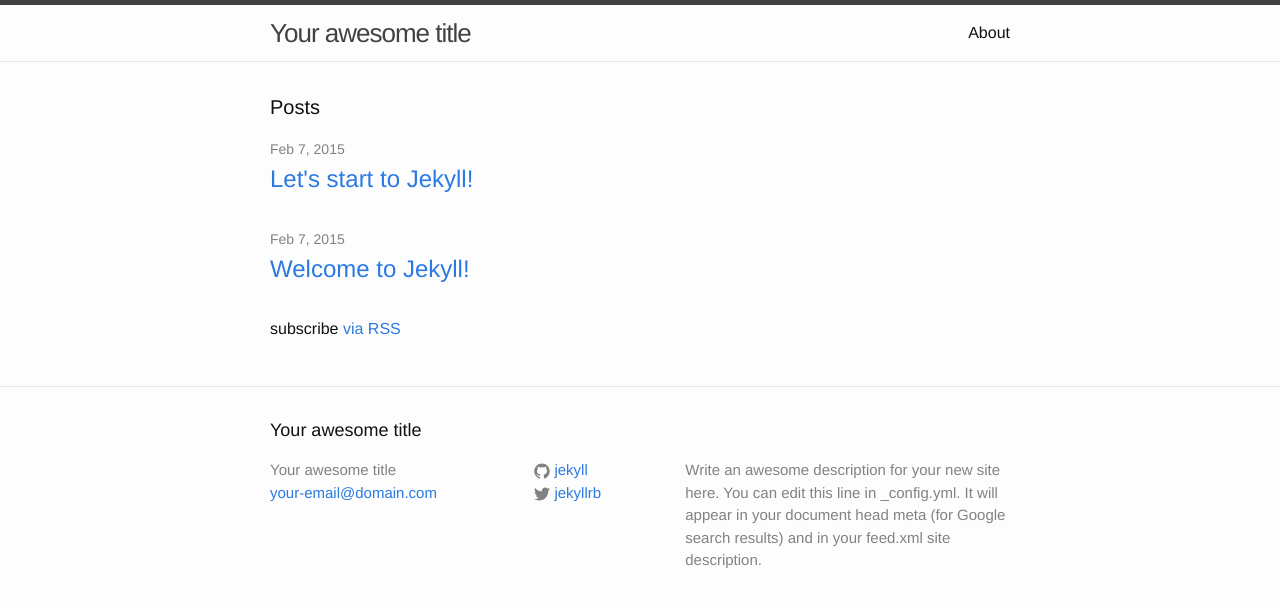
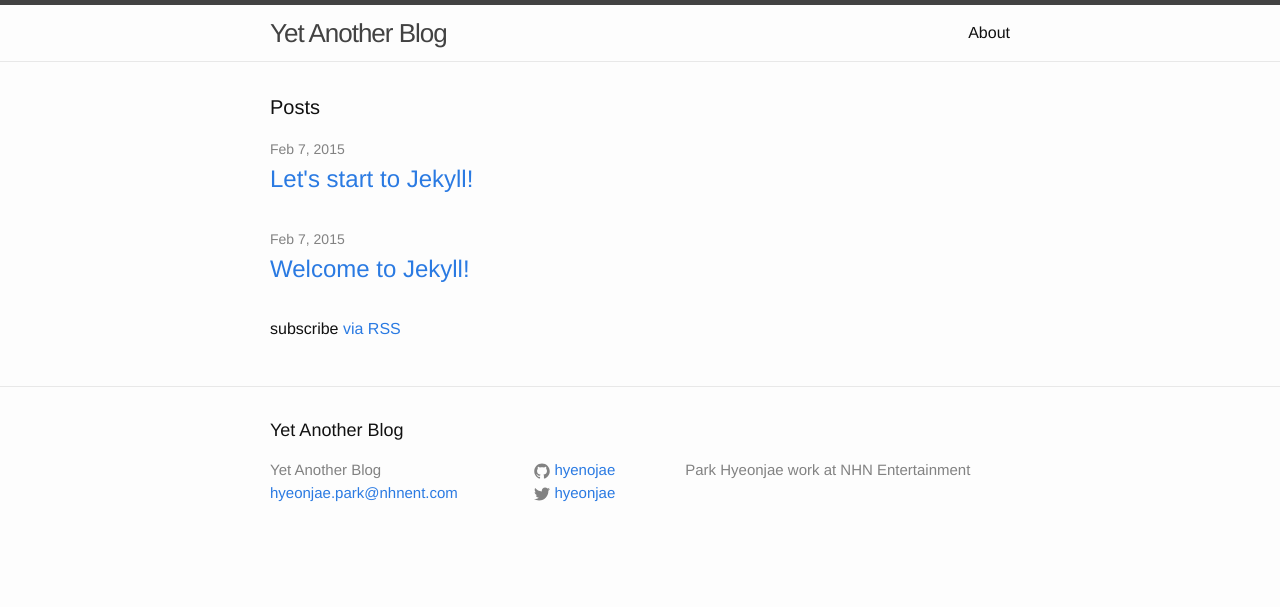
Before and after one commit to hyeonjae/hyeonjae.github.io.archive, a Jekyll site: the page built from index.html, in a window 1280 px wide. Shown: the top 607 px of the page. Built offline with Jekyll 4.4.1, drawn with Linux system fonts in a browser that asks for light colours; comment, search, counter and statistics services are not loaded.

Commit message:
Add my information and Disqus

```diff
--- a/_config.yml
+++ b/_config.yml
@@ -1,14 +1,13 @@
 # Site settings
-title: Your awesome title
-email: your-email@domain.com
+title: Yet Another Blog
+email: hyeonjae.park@nhnent.com
 description: > # this means to ignore newlines until "baseurl:"
-  Write an awesome description for your new site here. You can edit this
-  line in _config.yml. It will appear in your document head meta (for
-  Google search results) and in your feed.xml site description.
+  Park Hyeonjae work at NHN Entertainment
+
 baseurl: "" # the subpath of your site, e.g. /blog/
-url: "http://yourdomain.com" # the base hostname & protocol for your site
-twitter_username: jekyllrb
-github_username:  jekyll
+url: "http://hyeonjae.github.io" # the base hostname & protocol for your site
+twitter_username: hyeonjae
+github_username:  hyenojae
 
 # Build settings
 markdown: kramdown
--- a/index.html
+++ b/index.html
@@ -18,6 +18,25 @@ layout: default
     {% endfor %}
   </ul>
 
+
+
+    <div id="disqus_thread"></div>
+    <script type="text/javascript">
+        /* * * CONFIGURATION VARIABLES: EDIT BEFORE PASTING INTO YOUR WEBPAGE * * */
+        var disqus_shortname = 'hyeonjae'; // required: replace example with your forum shortname
+
+        /* * * DON'T EDIT BELOW THIS LINE * * */
+        (function() {
+            var dsq = document.createElement('script'); dsq.type = 'text/javascript'; dsq.async = true;
+            dsq.src = '//' + disqus_shortname + '.disqus.com/embed.js';
+            (document.getElementsByTagName('head')[0] || document.getElementsByTagName('body')[0]).appendChild(dsq);
+        })();
+    </script>
+    <noscript>Please enable JavaScript to view the <a href="https://disqus.com/?ref_noscript">comments powered by Disqus.</a></noscript>
+
+
+
+
   <p class="rss-subscribe">subscribe <a href="{{ "/feed.xml" | prepend: site.baseurl }}">via RSS</a></p>
 
 </div>
```
